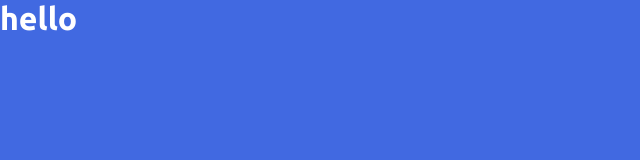
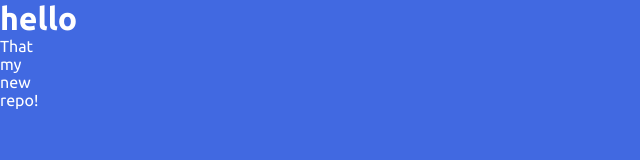
Before and after one commit to anetabasta/test, a plain HTML site: page index.html in a window 1280 px wide. Shown: the whole page, without its empty margins (0-640 px from the left). Drawn offline with Linux system fonts and the light colour scheme; files that its build step writes are made by us from their sources.

Commit message:
added p and width in style

```diff
--- a/index.html
+++ b/index.html
@@ -17,5 +17,6 @@
 
   <body>
     <h1>hello</h1>
+    <p>That my new repo!</p>
   </body>
 </html>
--- a/style.css
+++ b/style.css
@@ -9,5 +9,6 @@ body {
   font-family: "Ubuntu", sans-serif;
   overflow: hidden;
   color: #fff;
+  width: 50px;
   background: royalblue;
 }
```
